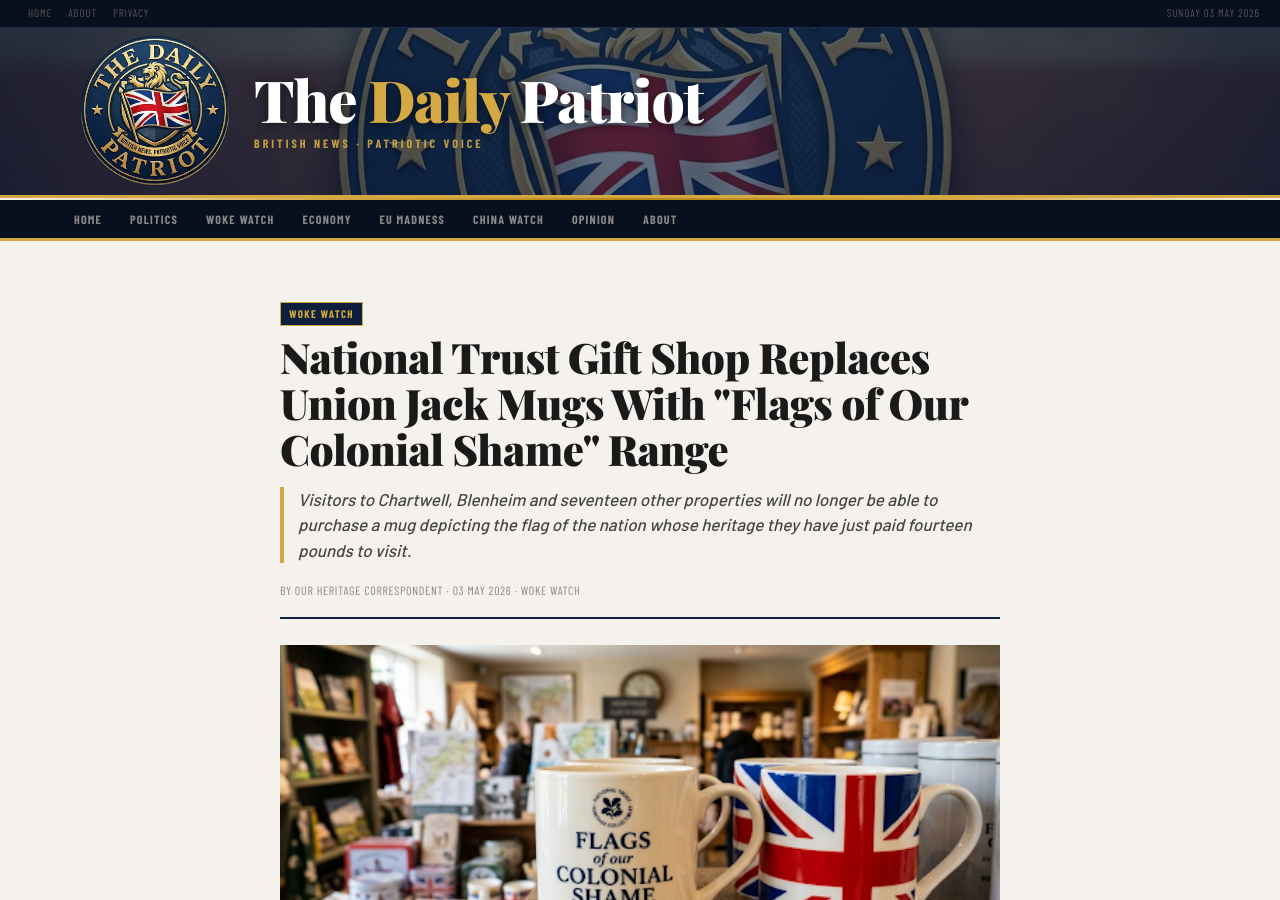
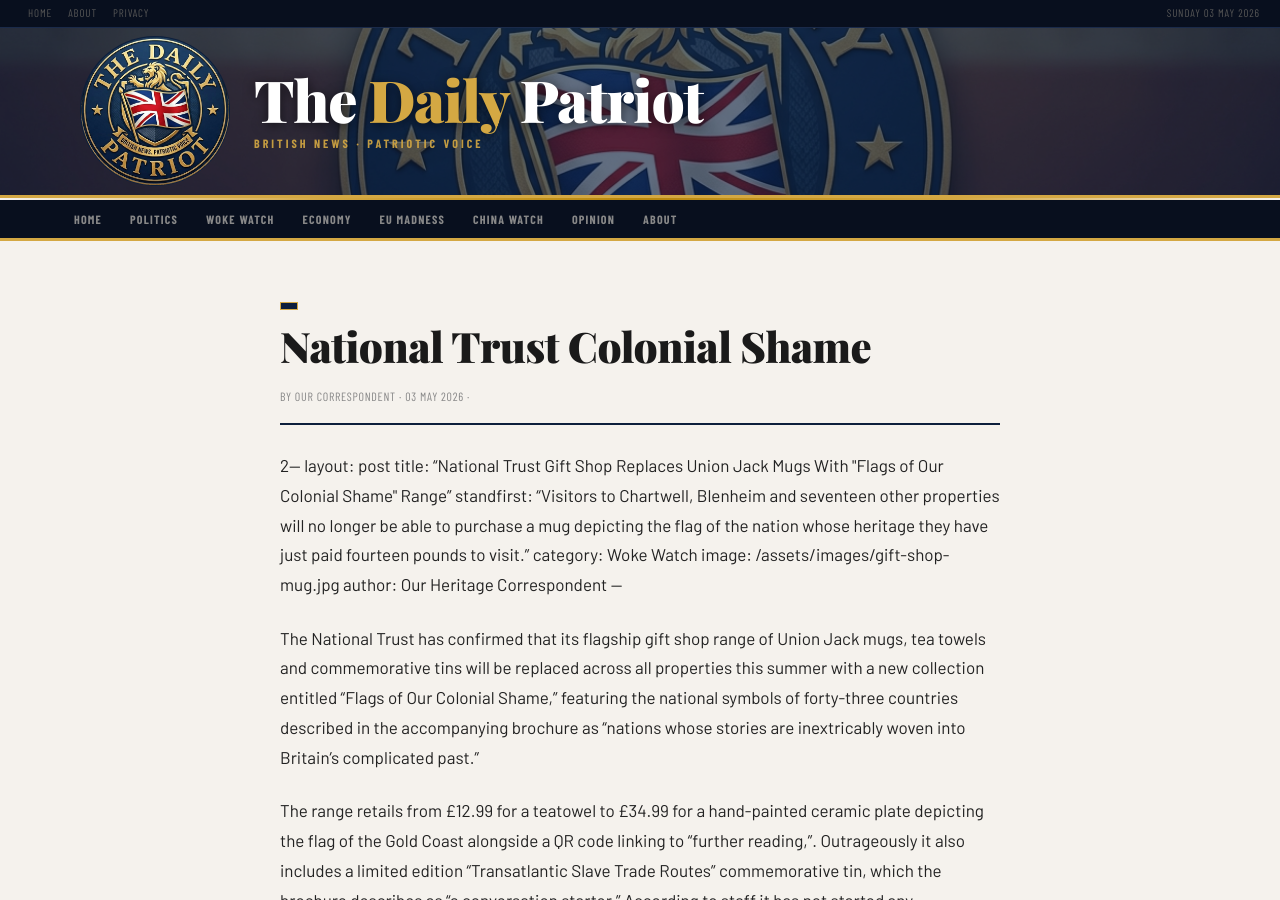
Before and after one commit to matt-palmer999/britishpatriots, a Jekyll site: the page built from _posts/2026-05-03-national-trust-colonial-shame.md, in a window 1280 px wide and 900 px high. Built offline with Jekyll 4.4.1, drawn with Linux system fonts in a browser that asks for light colours; some web fonts are replaced; some of the changed text lies outside the part shown.

Commit message:
Update 2026-05-03-national-trust-colonial-shame.md

```diff
--- a/_posts/2026-05-03-national-trust-colonial-shame.md
+++ b/_posts/2026-05-03-national-trust-colonial-shame.md
@@ -1,4 +1,4 @@
----
+2---
 layout: post
 title: "National Trust Gift Shop Replaces Union Jack Mugs With \"Flags of Our Colonial Shame\" Range"
 standfirst: "Visitors to Chartwell, Blenheim and seventeen other properties will no longer be able to purchase a mug depicting the flag of the nation whose heritage they have just paid fourteen pounds to visit."
```
Also changed, not shown: other parts of _posts/2026-05-03-national-trust-colonial-shame.md (+1 -3 lines).
